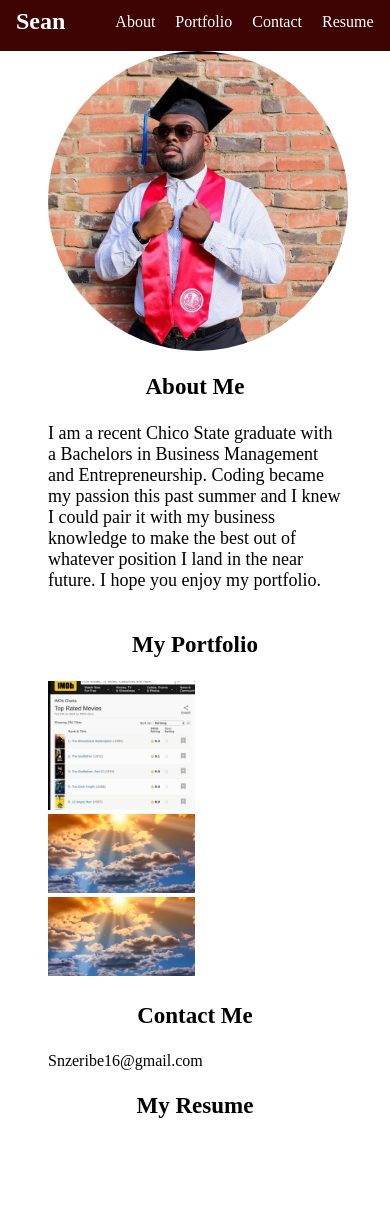
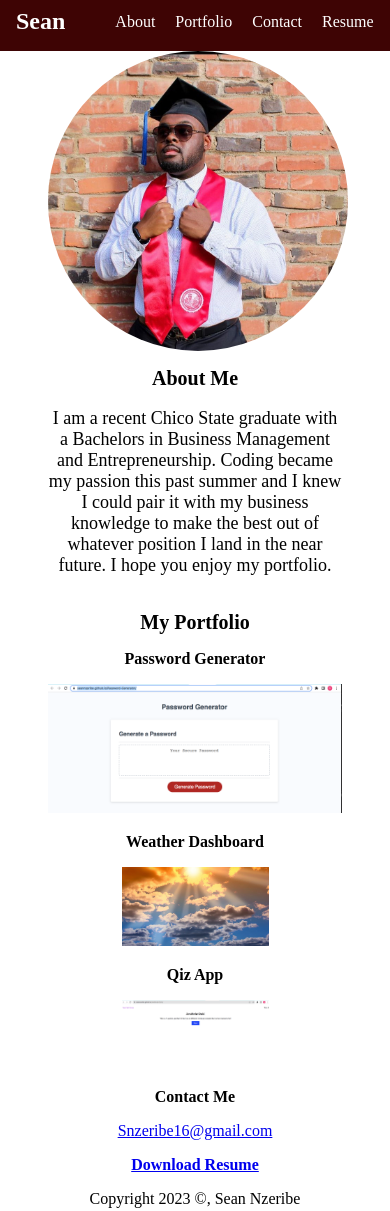
Before and after one commit to Seannzeribe/Portfolio, a plain HTML site: page index.html in a window 390 px wide. Before the commit the page ends 1142 px from the top, so only its background shows below. Drawn offline with Linux system fonts and the light colour scheme.

Commit message:
Edited links, added new photos, added resume, made all links responsive, changed sizing of photos

```diff
--- a/index.html
+++ b/index.html
@@ -27,7 +27,7 @@
             <img src="images/profile-pic.jpg" />
           </div>
           <div class="aboutMe__text s">
-            <h3>About Me</h3>
+            <h2>About Me</h2>
             <p>
               I am a recent Chico State graduate with a Bachelors in Business
               Management and Entrepreneurship. Coding became my passion this
@@ -38,25 +38,51 @@
           </div>
         </section>
         <section id="portfolio" class="portfolio">
-          <h3>My Portfolio</h3>
+          <h2>My Portfolio</h2>
           <div class="wrapper">
-            <img class="w-45" src="images/movie-ratings.png" />
-
-            <img class="w-25" src="images/weather-pic.jpeg" />
-
-            <img class="w-25" src="images/weather-pic.jpeg" />
+            <div class="project">
+              <h3>Password Generator</h3>
+              <a
+                href="https://seannzeribe.github.io/Password-Generator/"
+                target="_blank"
+                rel="noopener noreferrer"
+              >
+                <img class="w-45" src="images/password-generator.png"
+              /></a>
+            </div>
+            <div class="project">
+              <h3>Weather Dashboard</h3>
+              <a
+                href="https://seannzeribe.github.io/Server-API-Mod-6/"
+                target="_blank"
+              >
+                <img class="w-25" src="images/weather-pic.jpeg" />
+              </a>
+            </div>
+            <div class="project">
+              <h3>Qiz App</h3>
+              <a
+                href="https://seannzeribe.github.io/JavaScript-Quiz/"
+                target="_blank"
+              >
+                <img class="w-25" src="images/Quiz-generator.png" />
+              </a>
+            </div>
           </div>
         </section>
       </div>
       <div class="flex">
         <section id="contact" class="contact">
           <h3>Contact Me</h3>
-          Snzeribe16@gmail.com
+          <a href="mailto:Snzeribe16@gmail.com"> Snzeribe16@gmail.com </a>
         </section>
         <section id="resume" class="resume">
-          <h3>My Resume</h3>
+          <a href="./resume.pdf" target="_blank"><h3>Download Resume</h3> </a>
         </section>
       </div>
     </main>
+    <footer>
+      <p>Copyright 2023 &copy;, Sean Nzeribe</p>
+    </footer>
   </body>
 </html>
--- a/style.css
+++ b/style.css
@@ -51,11 +51,17 @@ nav ul li a {
 .resume,
 .contact {
   width: 100%;
+  text-align: center;
+}
+
+section h2 {
+  text-align: center;
+  font-size: 23px;
 }
 
 section h3 {
   text-align: center;
-  font-size: 23px;
+  font-size: 20px;
 }
 
 section p {
@@ -69,7 +75,9 @@ section p {
 .aboutMe__text {
   width: 50%;
 }
-
+footer {
+  text-align: center;
+}
 @media screen and (max-width: 900px) {
   main {
     margin-left: 3rem;
@@ -93,6 +101,14 @@ section p {
   .aboutMe__text {
     width: 100%;
   }
+
+  section h2 {
+    font-size: 20px;
+  }
+
+  section h3 {
+    font-size: 16px;
+  }
 }
 
 /* .w-50{
@@ -104,15 +120,18 @@ section p {
 } */
 
 .wrapper {
-    width: 100%;
+  width: 100%;
 }
 
-.wrapper img {
-    width: 50%;
-    margin-left: auto;
+.wrapper .project img {
+  width: 50%;
+  margin: 0 auto 20px;
+  display: block;
 }
 
-
+.wrapper .project:first-child img {
+  width: 100%;
+}
 
 .profile-pic-container {
   overflow: hidden;
```
Also changed, not shown: images/Quiz-generator.png (added), images/password-generator.png (added), 3 other files.
